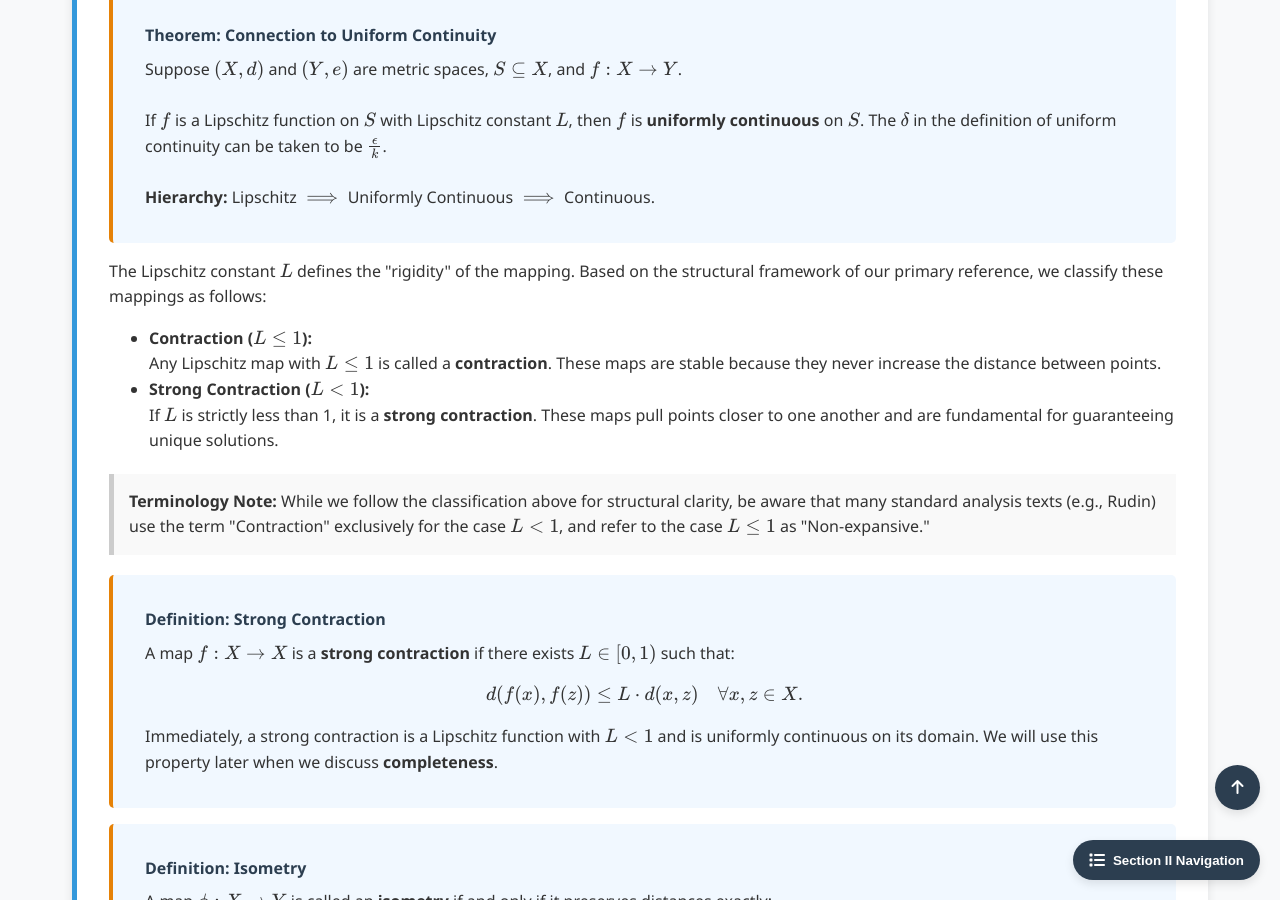
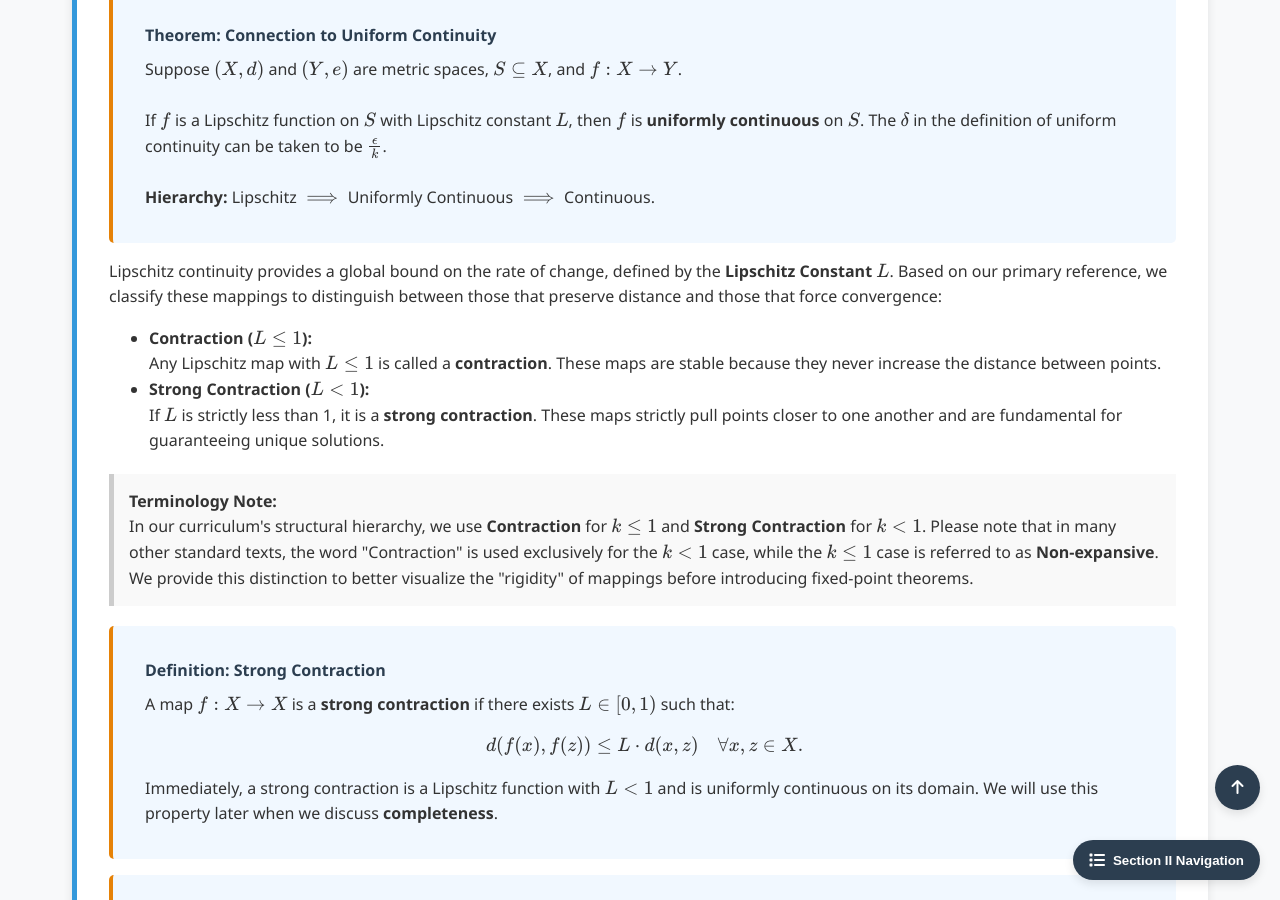
Before and after one commit to Yusukey01/yusukey01.github.io, a Jekyll site: the page built from Mathematics/Calculus/continuity.html, in a window 1280 px wide and 900 px high, scrolled down 4612 px. Built offline with Jekyll 4.4.1, drawn with Linux system fonts in a browser that asks for light colours.

Commit message:
added note for definition of contraction

```diff
--- a/Mathematics/Calculus/continuity.html
+++ b/Mathematics/Calculus/continuity.html
@@ -296,8 +296,9 @@ uses_python: false
                 </div>
 
                 <p>
-                    The Lipschitz constant \(L\) defines the "rigidity" of the mapping. Based on the structural framework
-                    of our primary reference, we classify these mappings as follows:
+                    Lipschitz continuity provides a global bound on the rate of change, defined by the <strong>Lipschitz Constant</strong> \(L\).
+                    Based on our primary reference, we classify these mappings to distinguish between those that preserve distance and those that
+                    force convergence:
                 </p>
 
                 <ul style="padding-left: 40px;">
@@ -308,15 +309,17 @@ uses_python: false
                     </li>
                     <li>
                         <strong>Strong Contraction (\(L < 1\)):</strong><br>
-                        If \(L\) is strictly less than 1, it is a <strong>strong contraction</strong>. These maps
+                        If \(L\) is strictly less than 1, it is a <strong>strong contraction</strong>. These maps strictly
                         pull points closer to one another and are fundamental for guaranteeing unique solutions.
                     </li>
                 </ul>
 
                 <div class="note-box" style="background-color: #f9f9f9; border-left: 5px solid #ccc; padding: 15px; margin: 20px 0;">
-                    <strong>Terminology Note:</strong> While we follow the classification above for structural clarity,
-                    be aware that many standard analysis texts (e.g., Rudin) use the term "Contraction"
-                    exclusively for the case \(L < 1\), and refer to the case \(L \leq 1\) as "Non-expansive."
+                    <strong>Terminology Note:</strong><br>
+                    In our curriculum's structural hierarchy, we use <strong>Contraction</strong> for \(k \le 1\) and <strong>Strong Contraction</strong> for \(k < 1\).
+                    Please note that in many other standard texts, the word "Contraction" is used exclusively for the \(k < 1\) case,
+                    while the \(k \le 1\) case is referred to as <strong>Non-expansive</strong>. We provide this distinction to better visualize the "rigidity"
+                    of mappings before introducing fixed-point theorems.
                 </div>
 
                 <div class="theorem">
@@ -337,8 +340,6 @@ uses_python: false
                     \]
                     Note: Every isometry is a contraction with \(L = 1\), but a Lipschitz function with \(L = 1\) is not necessarily an isometry.
                 </div>
-
-
 
                 <div class="insight-box">
                     <h3>Insight: Why Hierarchy of Continuity Matters</h3>
```
Also changed, not shown: Mathematics/Calculus/duality.html (+19 -3 lines).
